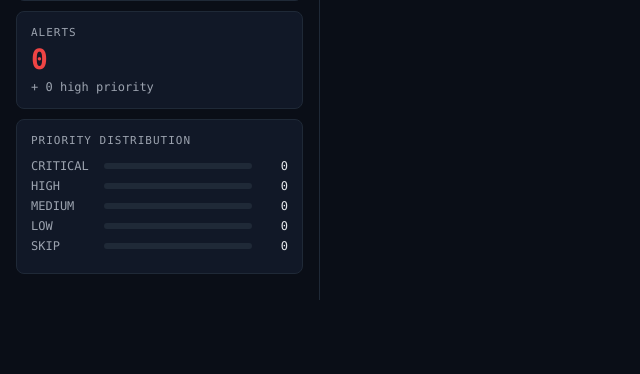
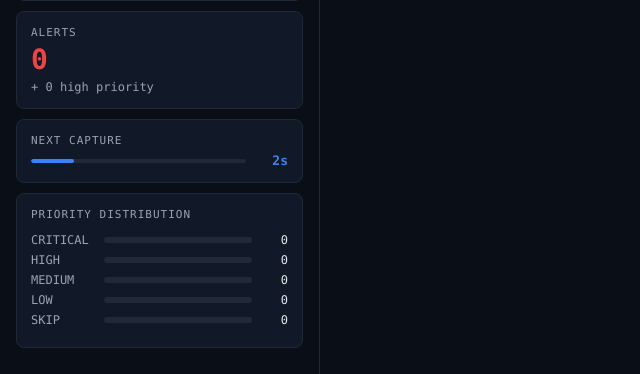
Before and after one commit to marcelo-earth/automatic-downlink, a FastAPI app: page / in a window 1280 px wide. Shown: the part 513-887 px from the top of the page, without its empty margins (0-640 px from the left). Before the commit the page ends 813 px from the top, so only its background shows below. Run offline with FastAPI, Linux system fonts and the light colour scheme; data that the repository does not hold is empty.

Commit message:
Add next-capture countdown, set POLL_INTERVAL=10s for demo

```diff
--- a/src/dashboard/app.py
+++ b/src/dashboard/app.py
@@ -147,4 +147,5 @@ def _compute_stats() -> dict:
         "savings_percent": round(savings, 1),
         "critical_count": by_priority.get("CRITICAL", 0),
         "high_count": by_priority.get("HIGH", 0),
+        "poll_interval": POLL_INTERVAL,
     }
--- a/src/dashboard/templates/index.html
+++ b/src/dashboard/templates/index.html
@@ -159,6 +159,16 @@
             </div>
 
             <div class="stat-card">
+                <div class="label">Next Capture</div>
+                <div style="display:flex;align-items:center;gap:10px;margin-top:6px;">
+                    <div style="flex:1;height:4px;background:var(--border);border-radius:2px;overflow:hidden;">
+                        <div id="countdown-bar" style="height:100%;background:var(--accent);border-radius:2px;width:100%;transition:width 1s linear;"></div>
+                    </div>
+                    <div id="countdown-text" style="font-size:13px;font-weight:600;color:var(--accent);min-width:32px;text-align:right;">--</div>
+                </div>
+            </div>
+
+            <div class="stat-card">
                 <div class="label">Priority Distribution</div>
                 <div class="priority-bars" id="priority-bars"></div>
             </div>
@@ -307,6 +317,35 @@
             } catch(e) {}
         }
 
+        // Countdown timer
+        let pollInterval = 10;
+        let lastDecisionCount = 0;
+        let captureAt = Date.now() + pollInterval * 1000;
+
+        function tickCountdown() {
+            const remaining = Math.max(0, Math.round((captureAt - Date.now()) / 1000));
+            const pct = Math.min(100, (remaining / pollInterval) * 100);
+            document.getElementById('countdown-text').textContent =
+                remaining === 0 ? 'now' : remaining + 's';
+            document.getElementById('countdown-bar').style.width = pct + '%';
+        }
+
+        async function checkNewDecision() {
+            try {
+                const r = await fetch('/api/stats');
+                const stats = await r.json();
+                if (stats.poll_interval) pollInterval = stats.poll_interval;
+                if (stats.total_images > lastDecisionCount) {
+                    lastDecisionCount = stats.total_images;
+                    captureAt = Date.now() + pollInterval * 1000;
+                }
+            } catch(e) {}
+        }
+
+        tickCountdown();
+        setInterval(tickCountdown, 1000);
+        setInterval(checkNewDecision, 3000);
+
         updatePosition();
         updateFeed();
         setInterval(updatePosition, 3000);
```
